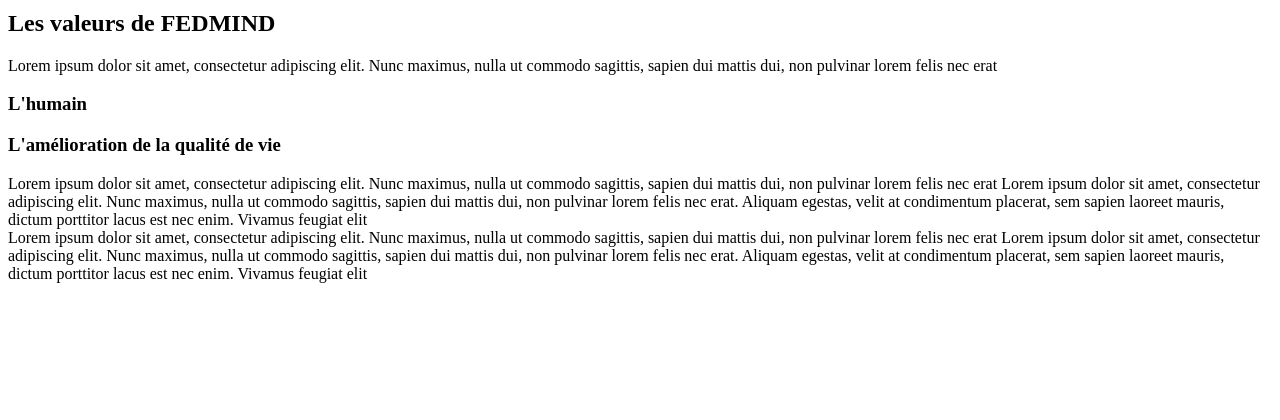
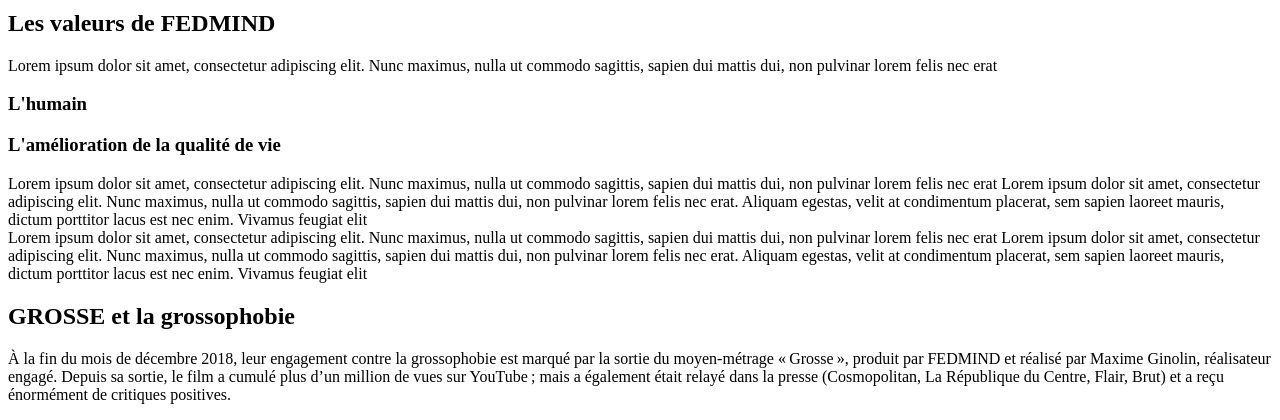
Before and after one commit to Hyemi-w/fedmind, a Symfony app: template website-skeleton/templates/who_are_we/index.html.twig in a window 1280 px wide. Shown: the part 1080-1500 px from the top of the page. Before the commit the page ends 1363 px from the top, so only its background shows below. Run offline with Twig, Linux system fonts and the light colour scheme; the template is opened without the code that fills it, so the values that code supplies are empty; some libraries are stand-ins or nearby versions.

Commit message:
title and description added

```diff
--- a/website-skeleton/templates/who_are_we/index.html.twig
+++ b/website-skeleton/templates/who_are_we/index.html.twig
@@ -108,18 +108,34 @@
                     <h3 class="col-3">L'amélioration de la qualité de vie</h3>
                 </div>
                 <div class="row justify-content-around mb-4">
-                    <div class="col-4 value p-5">Lorem ipsum dolor sit amet, consectetur adipiscing elit. Nunc maximus, nulla ut commodo sagittis,
+                    <div class="col-4 value p-5">Lorem ipsum dolor sit amet, consectetur adipiscing elit. Nunc maximus,
+                        nulla ut commodo sagittis,
                         sapien dui mattis dui, non pulvinar lorem felis nec erat Lorem ipsum dolor sit amet, consectetur
                         adipiscing elit. Nunc maximus, nulla ut commodo sagittis, sapien dui mattis dui, non pulvinar
                         lorem felis nec erat. Aliquam egestas, velit at condimentum placerat, sem sapien laoreet mauris,
-                        dictum porttitor lacus est nec enim. Vivamus feugiat elit</div>
-                    <div class="col-4 value p-5">Lorem ipsum dolor sit amet, consectetur adipiscing elit. Nunc maximus, nulla ut commodo sagittis,
+                        dictum porttitor lacus est nec enim. Vivamus feugiat elit
+                    </div>
+                    <div class="col-4 value p-5">Lorem ipsum dolor sit amet, consectetur adipiscing elit. Nunc maximus,
+                        nulla ut commodo sagittis,
                         sapien dui mattis dui, non pulvinar lorem felis nec erat Lorem ipsum dolor sit amet, consectetur
                         adipiscing elit. Nunc maximus, nulla ut commodo sagittis, sapien dui mattis dui, non pulvinar
                         lorem felis nec erat. Aliquam egestas, velit at condimentum placerat, sem sapien laoreet mauris,
-                        dictum porttitor lacus est nec enim. Vivamus feugiat elit</div>
+                        dictum porttitor lacus est nec enim. Vivamus feugiat elit
+                    </div>
                 </div>
             </div>
         </div>
     </section>
+    <section>
+        <h2 class="text-center mt-5 mb-5">GROSSE et la grossophobie</h2>
+        <div class="row justify-content-center">
+            <p class="col-9">À la fin du mois de décembre 2018, leur engagement contre la grossophobie est marqué par la
+                sortie du
+                moyen-métrage « Grosse », produit par FEDMIND et réalisé par Maxime Ginolin, réalisateur engagé. Depuis
+                sa
+                sortie, le film a cumulé plus d’un million de vues sur YouTube ; mais a également était relayé dans la
+                presse (Cosmopolitan, La République du Centre, Flair, Brut) et a reçu énormément de critiques
+                positives.</p>
+        </div>
+    </section>
 {% endblock %}
```
